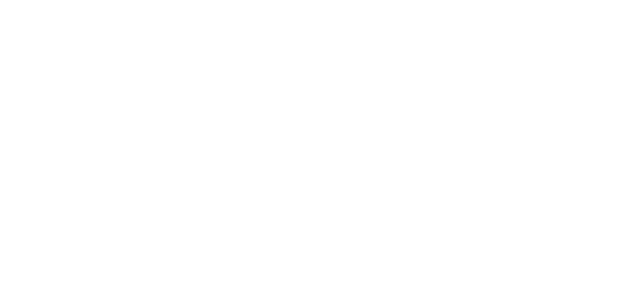
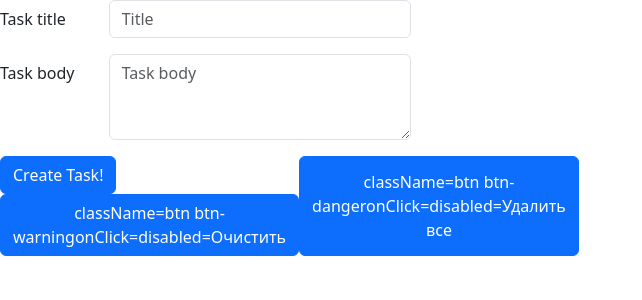
Before and after one commit to VitaliiaYaremenko/REACT-hw, a React (Vite) app in the folder react-app/: page / in a window 1280 px wide. Shown: the top 300 px of the page, without its empty margins (0-642 px from the left). Built offline with nearby package versions, Linux system fonts and the light colour scheme.

Commit message:
update Todo List

```diff
--- a/react-app/package.json
+++ b/react-app/package.json
@@ -11,11 +11,14 @@
   },
   "dependencies": {
     "clonedeep": "^2.0.0",
+    "formik": "^2.4.6",
     "lodash": "^4.17.21",
     "prop-types": "^15.8.1",
     "react": "^18.2.0",
     "react-bootstrap": "^2.10.2",
-    "react-dom": "^18.2.0"
+    "react-dom": "^18.2.0",
+    "react-router-dom": "^6.23.1",
+    "yup": "^1.4.0"
   },
   "devDependencies": {
     "@types/react": "^18.2.66",
--- a/react-app/src/App.jsx
+++ b/react-app/src/App.jsx
@@ -1,9 +1,20 @@
+import React from 'react';
+import { BrowserRouter as Router, Route,Routes } from 'react-router-dom';
+import TodoList from './components/TodoList';
+import TodoItemPage from './pages/TodoItemPage.jsx';
+
 function App() {
-
-  return (
-      <>
-      </>
-  )
+    return (
+        <Router>
+            <div className="App">
+                <Routes>
+                    <Route path="/" element={<TodoList />} />
+                    <Route path="/todo-items/:id" element={<TodoItemPage />} />
+                </Routes>
+            </div>
+        </Router>
+    );
 }
 
-export default App
+
+export default App;
--- /dev/null
+++ b/react-app/src/components/Buttons/Buttons.jsx
@@ -0,0 +1,37 @@
+import React from "react";
+import {Button} from "react-bootstrap";
+import classNames from "classnames";
+
+function Buttons ({handleReset, clearTodos, isDisabled}) {
+    const btnClasses = (enabledClass) => classNames('btn',{
+        [enabledClass]: !isDisabled,
+        'btn-secondary': isDisabled,
+    });
+    return (
+        <div className='d-flex justify-content-between'>
+            <div>
+                <Button
+                    type='submit'
+                    className={btnClasses('btn-primary')}
+                    disabled={isDisabled}>
+                    Create Task!
+                </Button>
+                <Button
+                    type='reset'>
+                    className={btnClasses('btn-warning')}
+                    onClick={handleReset}
+                    disabled={isDisabled}
+                    Очистить
+                </Button>
+            </div>
+            <Button
+                type='button'>
+                className={btnClasses('btn-danger')}
+                onClick={clearTodos}
+                disabled={isDisabled}
+                Удалить все
+            </Button>
+        </div>
+    )
+}
+export default Buttons;
--- /dev/null
+++ b/react-app/src/components/Buttons/index.js
@@ -0,0 +1,3 @@
+import Buttons from './Buttons.jsx';
+
+export default Buttons;
--- /dev/null
+++ b/react-app/src/components/TodoForm/TodoForm.jsx
@@ -0,0 +1,66 @@
+import {Col, Form, Row} from "react-bootstrap";
+import Buttons from '../Buttons';
+import { Formik} from 'formik';
+import validationSchema from '../../validation/validationSchema.js'
+
+function TodoForm ({addTodo, clearTodos}) {
+    const handleSubmit = (values, {resetForm}) => {
+        addTodo({
+            id: Date.now(),
+            title: values.title,
+            description: values.description,
+            completed: false
+        })
+        resetForm();
+    };
+
+    return (
+        <Formik
+            initialValues={{ title: '', description: '' }}
+            validationSchema={validationSchema}
+            onSubmit={handleSubmit}
+        >
+            {({ handleSubmit, handleReset, isSubmitting, handleChange, handleBlur, values, touched, errors }) => (
+                <Form onSubmit={handleSubmit} id="todoForm">
+                    <Form.Group as={Row} className="mb-3" controlId="todoFormTitle">
+                        <Form.Label column sm={3}>Task title</Form.Label>
+                        <Col sm={9}>
+                            <Form.Control
+                                name="title"
+                                type="text"
+                                placeholder="Title"
+                                value={values.title}
+                                onChange={handleChange}
+                                onBlur={handleBlur}
+                                isInvalid={touched.title && errors.title}
+                            />
+                            <Form.Control.Feedback type="invalid">{errors.title}</Form.Control.Feedback>
+                        </Col>
+                    </Form.Group>
+                    <Form.Group as={Row} className="mb-3" controlId="todoFormDescription">
+                        <Form.Label column sm={3}>Task body</Form.Label>
+                        <Col sm={9}>
+                            <Form.Control
+                                name="description"
+                                as="textarea"
+                                placeholder="Task body"
+                                rows={3}
+                                value={values.description}
+                                onChange={handleChange}
+                                onBlur={handleBlur}
+                                isInvalid={touched.description && errors.description}
+                            />
+                            <Form.Control.Feedback type="invalid">{errors.description}</Form.Control.Feedback>
+                        </Col>
+                    </Form.Group>
+                    <Buttons
+                        handleReset={handleReset}
+                        clearTodos={clearTodos}
+                        isDisabled={isSubmitting}
+                    />
+                </Form>
+            )}
+        </Formik>
+    )
+}
+export default TodoForm;
--- /dev/null
+++ b/react-app/src/components/TodoForm/index.js
@@ -0,0 +1,3 @@
+import TodoForm from './TodoForm.jsx';
+
+export default TodoForm;
--- /dev/null
+++ b/react-app/src/components/TodoItem/TodoItem.jsx
@@ -0,0 +1,26 @@
+import React from "react";
+import { Card, Button, Form } from 'react-bootstrap';
+
+function TodoItem ({todo, deleteTodo, toggleComplete}) {
+    return (
+        <div className="col-4 mb-3">
+            <Card>
+                <Card.Body>
+                    <Card.Title>{todo.title}</Card.Title>
+                    <Card.Text>{todo.description}</Card.Text>
+                    <Form.Check
+                        type="checkbox"
+                        label="Завершено?"
+                        checked={todo.completed}
+                        onChange={() => toggleComplete(todo.id)}
+                    />
+                    <Button variant="danger" onClick={() => deleteTodo(todo.id)} className="mt-3">
+                        Удалить
+                    </Button>
+                </Card.Body>
+            </Card>
+        </div>
+    )
+}
+
+export default TodoItem;
--- /dev/null
+++ b/react-app/src/components/TodoItem/index.js
@@ -0,0 +1,3 @@
+import TodoItem from './TodoItem.jsx';
+
+export default TodoItem;
--- /dev/null
+++ b/react-app/src/components/TodoList/TodoList.jsx
@@ -0,0 +1,46 @@
+import React, { useState } from 'react';
+import TodoForm from '../TodoForm';
+import TodoItem from '../TodoItem';
+import { Row } from 'react-bootstrap';
+
+function TodoList() {
+    const [todos, setTodos] = useState([]);
+
+    const addTodo = (todo) => {
+        setTodos([...todos, todo]);
+    };
+
+    const deleteTodo = (id) => {
+        setTodos(todos.filter(todo => todo.id !== id));
+    };
+
+    const toggleComplete = (id) => {
+        setTodos(todos.map(todo => todo.id === id ? { ...todo, completed: !todo.completed } : todo));
+    };
+
+    const clearTodos = () => {
+        setTodos([]);
+    };
+
+    return (
+        <div className="row">
+            <div className="col-4">
+                <TodoForm addTodo={addTodo} clearTodos={clearTodos} />
+            </div>
+            <div className="col-8">
+                <Row id="todoItems">
+                    {todos.map(todo => (
+                        <TodoItem
+                            key={todo.id}
+                            todo={todo}
+                            deleteTodo={deleteTodo}
+                            toggleComplete={toggleComplete}
+                        />
+                    ))}
+                </Row>
+            </div>
+        </div>
+    );
+}
+
+export default TodoList;
--- /dev/null
+++ b/react-app/src/components/TodoList/index.js
@@ -0,0 +1,3 @@
+import TodoList from './TodoList.jsx';
+
+export default TodoList;
--- /dev/null
+++ b/react-app/src/pages/TodoItemPage.jsx
@@ -0,0 +1,31 @@
+import React, { useState, useEffect } from 'react';
+import { useParams } from 'react-router-dom';
+import { Container, Row, Col, Button } from 'react-bootstrap';
+
+function TodoItemPage({ todos }) {
+    const { id } = useParams();
+    const [todo, setTodo] = useState(null);
+
+    useEffect(() => {
+        const selectedTodo = todos.find(todo => todo.id === parseInt(id));
+        setTodo(selectedTodo);
+    }, [id, todos]);
+
+    if (!todo) {
+        return <div>Loading...</div>;
+    }
+
+    return (
+        <Container className="mt-5">
+            <Row>
+                <Col>
+                    <h2>{todo.title}</h2>
+                    <p>{todo.description}</p>
+                    <Button variant="danger">Delete</Button>
+                </Col>
+            </Row>
+        </Container>
+    );
+}
+
+export default TodoItemPage;
--- /dev/null
+++ b/react-app/src/validation/validationSchema.js
@@ -0,0 +1,8 @@
+import * as Yup from 'yup';
+
+const validationSchema = Yup.object({
+    title: Yup.string().required('Title is required'),
+    description: Yup.string().required('Description is required')
+});
+
+export default validationSchema;
```
Also changed, not shown: 2 other files (tests, documents, lock files or other folders).
